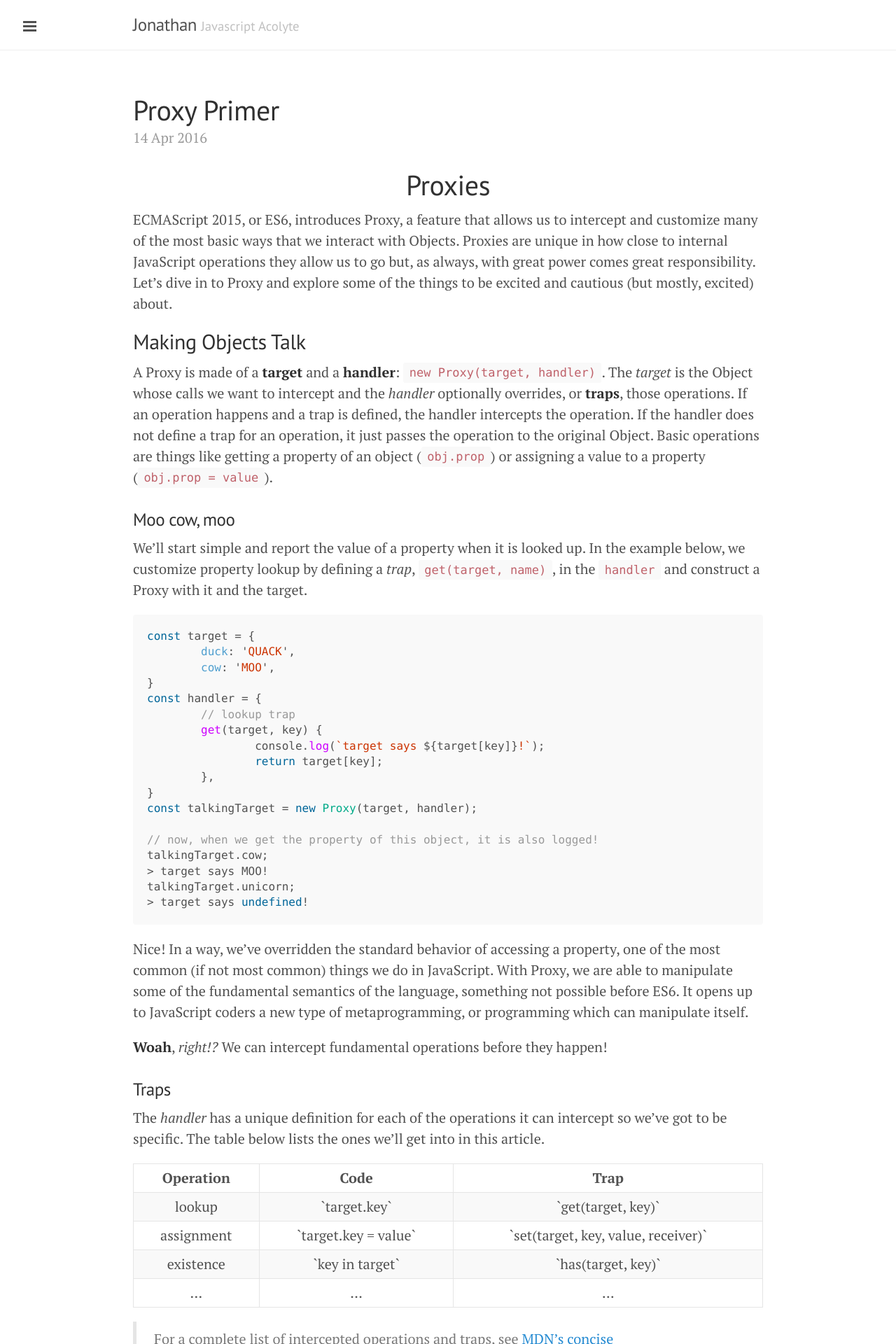
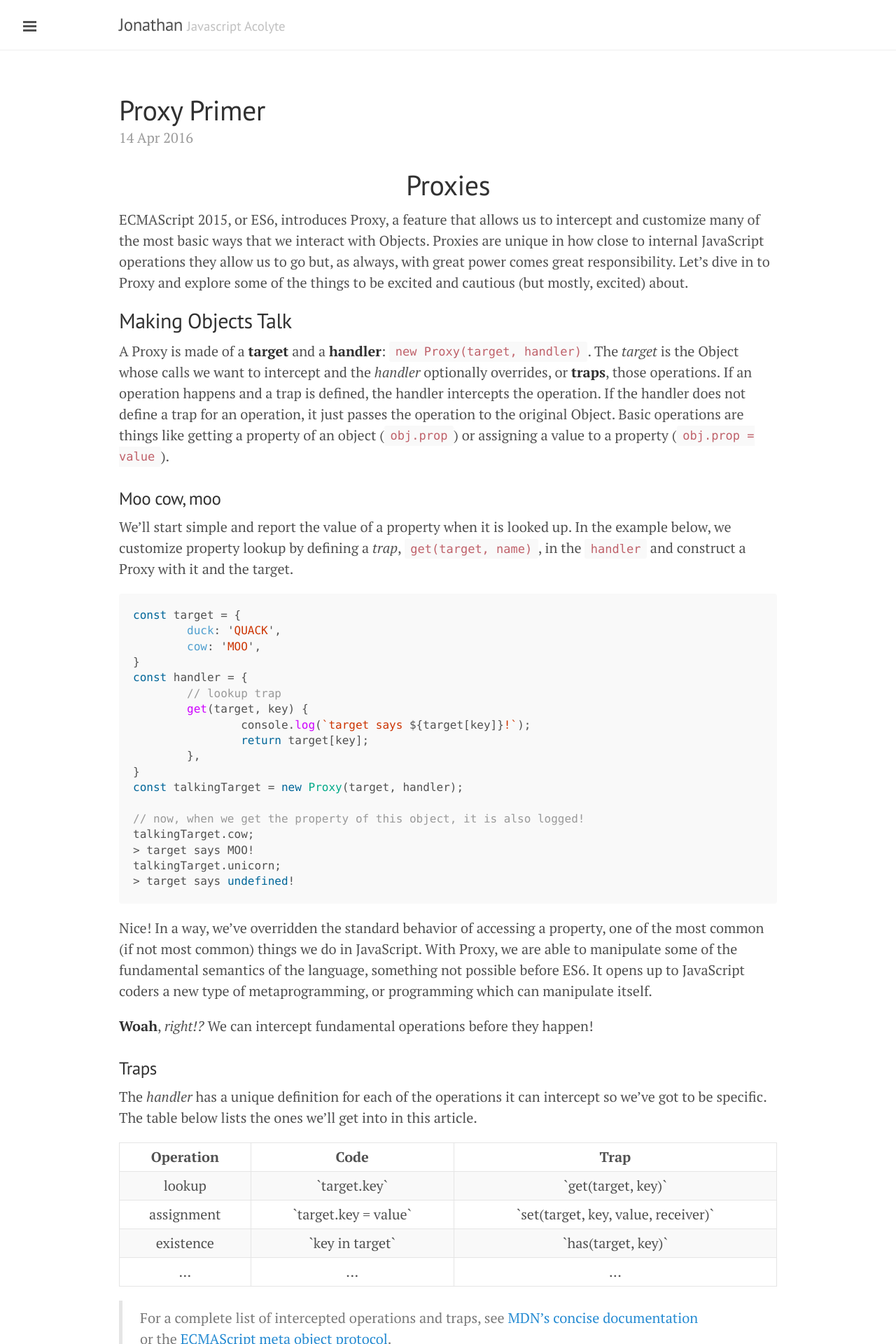
Before and after one commit to JonKrone/JonKrone.github.io, a Jekyll site: the page built from index.html, in a window 1280 px wide. Shown: the top 1920 px of the page at 70% size. Built offline with Jekyll 4.4.1, drawn with Linux system fonts in a browser that asks for light colours; the list of posts is cut into pages by our own code.

Commit message:
Increase .container column width

```diff
--- a/public/css/lanyon.css
+++ b/public/css/lanyon.css
@@ -83,7 +83,7 @@ h1, h2, h3, h4, h5, h6 {
 }
 @media (min-width: 56rem) {
   .container {
-    max-width: 47rem;
+    max-width: 49rem;
   }
 }
 
```
